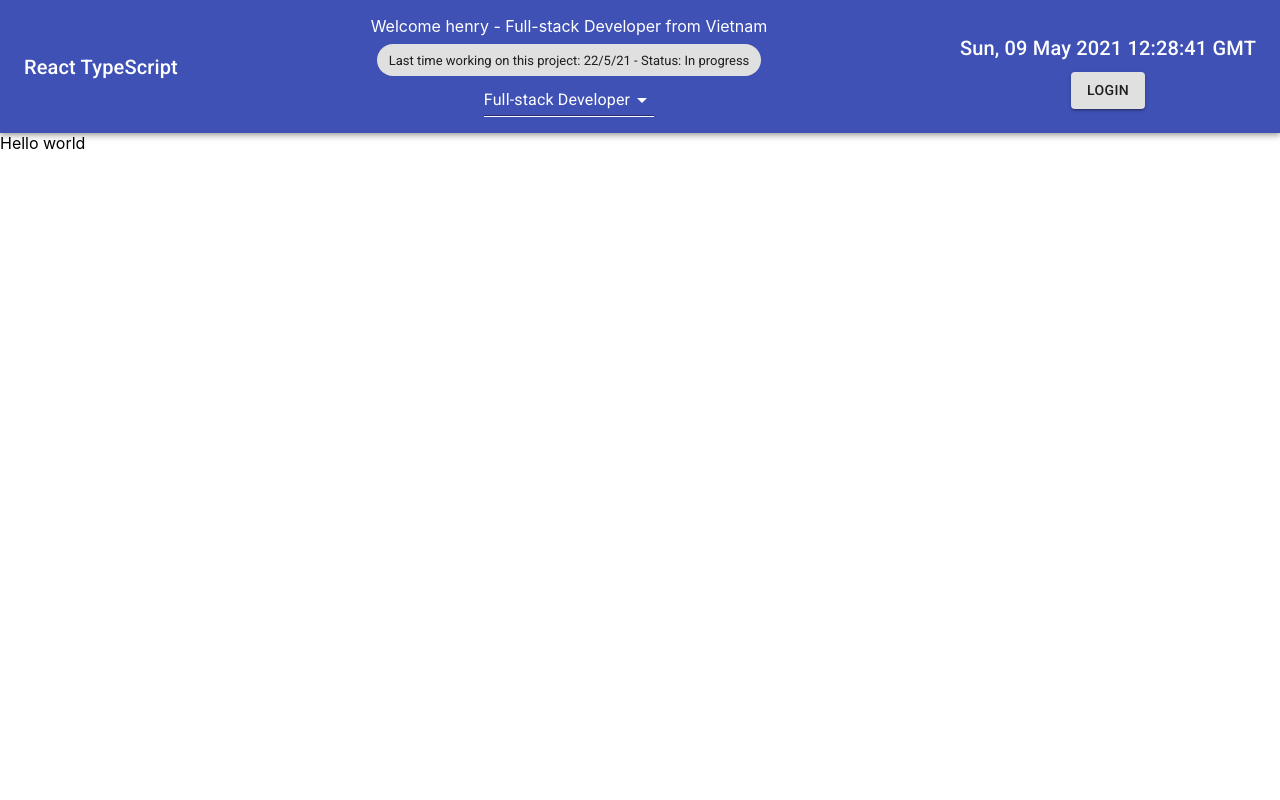
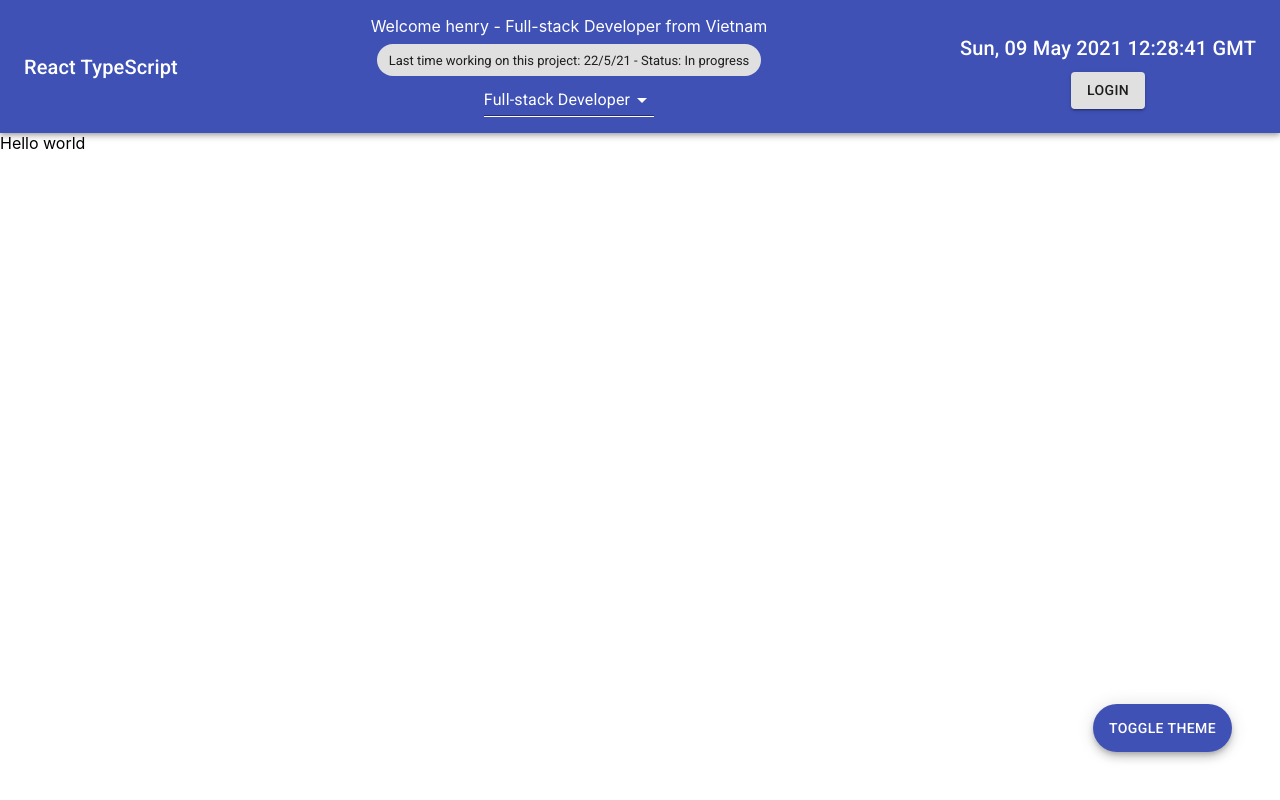
Before and after one commit to lpredrum136/react-typescript-crash-tutorial, a React (Create React App) app: page / in a window 1280 px wide. Built offline with nearby package versions, Linux system fonts and the light colour scheme.

Commit message:
ThemeContext

```diff
--- a/src/App.tsx
+++ b/src/App.tsx
@@ -2,14 +2,19 @@ import React from 'react'
 import './App.css'
 import Navbar from './components/Navbar'
 import ProgressContextProvider from './contexts/ProgressContext'
+import ToggleTheme from './components/ToggleTheme'
+import ThemeContextProvider from './contexts/ThemeContext'
 
 function App() {
 	return (
 		<div>
-			<ProgressContextProvider>
-				<Navbar />
-				<header className='App-header'>Hello world</header>
-			</ProgressContextProvider>
+			<ThemeContextProvider>
+				<ProgressContextProvider>
+					<Navbar />
+					<header className='App-header'>Hello world</header>
+					<ToggleTheme />
+				</ProgressContextProvider>
+			</ThemeContextProvider>
 		</div>
 	)
 }
--- a/src/components/Navbar.tsx
+++ b/src/components/Navbar.tsx
@@ -17,6 +17,7 @@ import {
 	ProgressContext,
 	ProgressContextDefault
 } from '../contexts/ProgressContext'
+import { ThemeContext, ThemeContextDefault } from '../contexts/ThemeContext'
 
 // const useStyles = makeStyles((theme: Theme) =>
 // 	createStyles({
@@ -49,6 +50,8 @@ const Navbar = () => {
 		ProgressContext
 	) as ProgressContextDefault
 
+	const { theme } = useContext(ThemeContext) as ThemeContextDefault
+
 	// useEffect
 	useEffect(() => {
 		const timer = setInterval(() => setTime(new Date(Date.now())), 1000)
@@ -56,7 +59,7 @@ const Navbar = () => {
 	}, [])
 
 	return (
-		<AppBar position='static'>
+		<AppBar position='static' color={theme}>
 			<Toolbar>
 				<Box
 					display='flex'
--- /dev/null
+++ b/src/components/ToggleTheme.tsx
@@ -0,0 +1,37 @@
+import { Fab } from '@material-ui/core'
+import { makeStyles, Theme, createStyles } from '@material-ui/core/styles'
+import { useContext } from 'react'
+import { ThemeContext, ThemeContextDefault } from '../contexts/ThemeContext'
+
+const useStyles = makeStyles((theme: Theme) =>
+	createStyles({
+		floatBtn: {
+			position: 'fixed',
+			right: '3rem',
+			bottom: '3rem'
+		}
+	})
+)
+
+const ToggleTheme = () => {
+	const classes = useStyles()
+
+	// context
+	const { theme, toggleTheme } = useContext(ThemeContext) as ThemeContextDefault
+
+	return (
+		<Fab
+			color='primary'
+			variant='extended'
+			className={classes.floatBtn}
+			onClick={toggleTheme.bind(
+				this,
+				theme === 'primary' ? 'secondary' : 'primary'
+			)}
+		>
+			Toggle theme
+		</Fab>
+	)
+}
+
+export default ToggleTheme
--- /dev/null
+++ b/src/contexts/ThemeContext.tsx
@@ -0,0 +1,31 @@
+import { PropTypes } from '@material-ui/core'
+import { createContext, ReactNode, useState } from 'react'
+
+interface ThemeContextProps {
+	children: ReactNode
+}
+
+export interface ThemeContextDefault {
+	theme: PropTypes.Color
+	toggleTheme: (theme: PropTypes.Color) => void
+}
+
+export const ThemeContext = createContext<ThemeContextDefault | null>(null)
+
+const ThemeContextProvider = ({ children }: ThemeContextProps) => {
+	const defaultTheme: PropTypes.Color = 'primary'
+
+	const [theme, setTheme] = useState<PropTypes.Color>(defaultTheme)
+
+	const toggleTheme = (theme: PropTypes.Color) => setTheme(theme)
+
+	const themeContextData = { theme, toggleTheme }
+
+	return (
+		<ThemeContext.Provider value={themeContextData}>
+			{children}
+		</ThemeContext.Provider>
+	)
+}
+
+export default ThemeContextProvider
```
